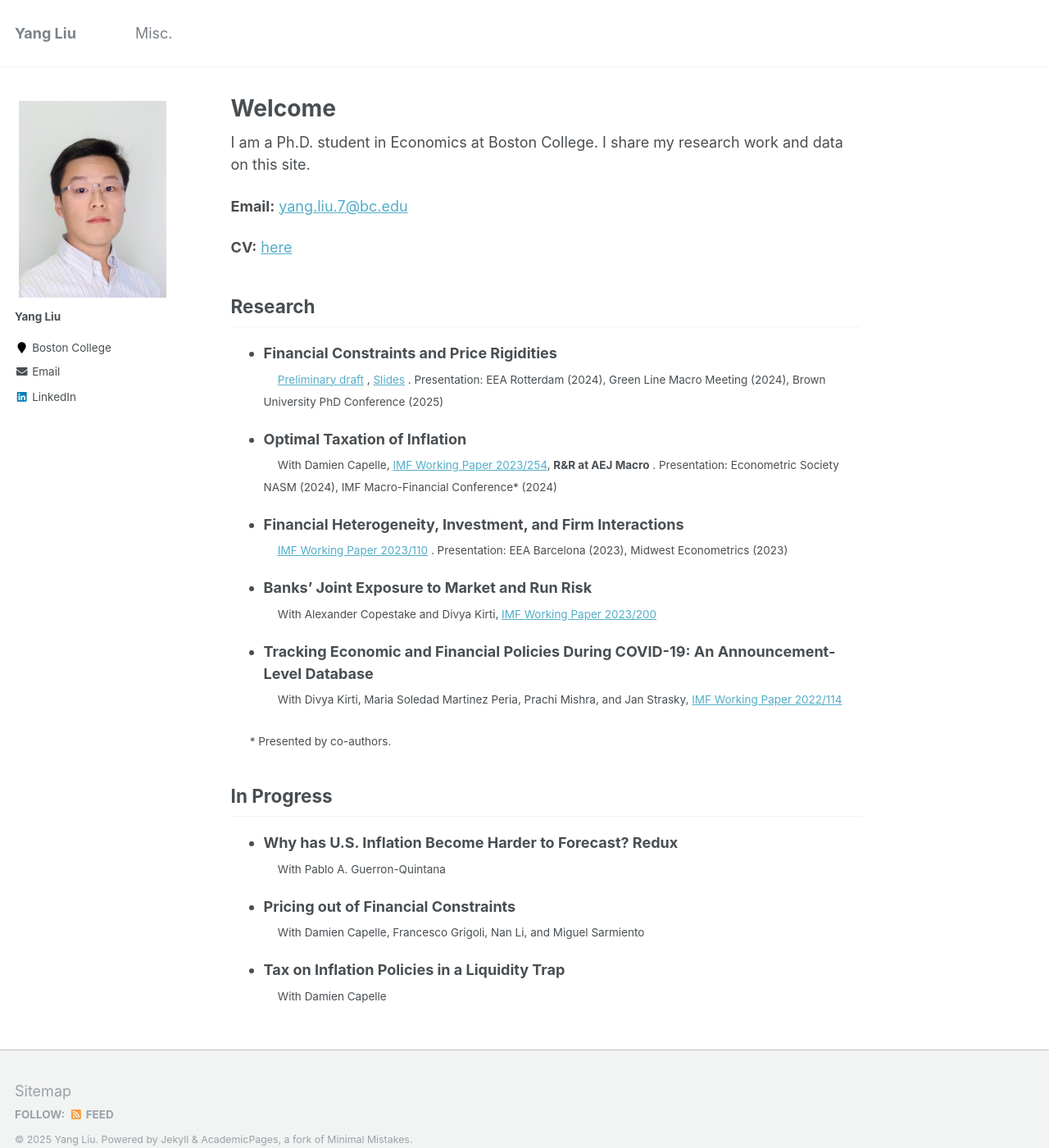
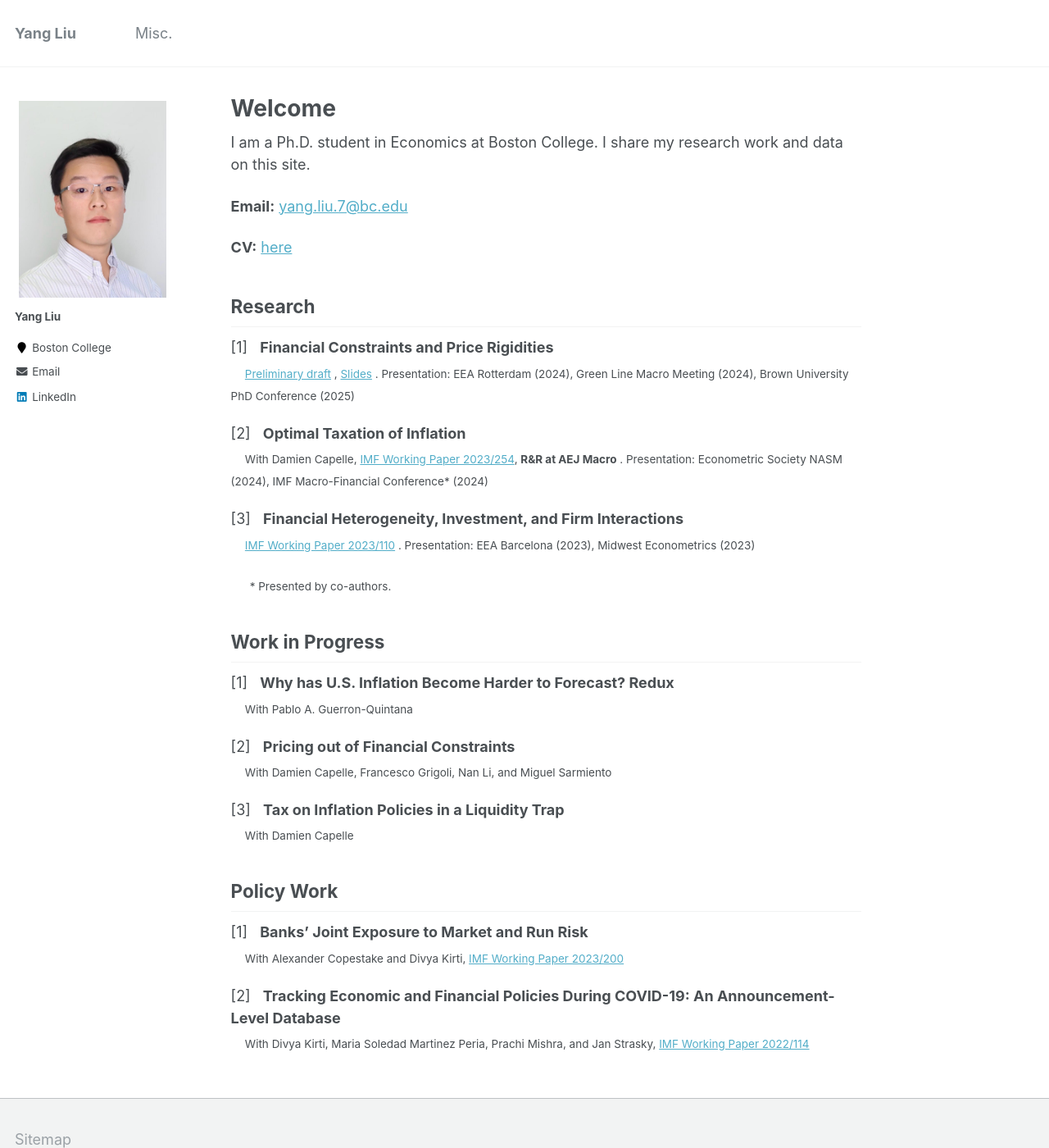
Before and after one commit to yangliu-95/yangliu-95.github.io, a Jekyll site: the page built from _pages/home.md, in a window 1280 px wide and 1400 px high. Shown: the whole window at 82% size. Built offline with Jekyll 4.4.1, drawn with Linux system fonts in a browser that asks for light colours.

Commit message:
Update home.md

```diff
--- a/_pages/home.md
+++ b/_pages/home.md
@@ -16,32 +16,34 @@ I am a Ph.D. student in Economics at Boston College. I share my research work an
 
 ## Research
 
-* **Financial Constraints and Price Rigidities**  <br>
+[1] &nbsp; **Financial Constraints and Price Rigidities**  <br>
 <sub> &emsp; [Preliminary draft](files/Finance_Inflation_apr2025.pdf) , [Slides](files/Finance_Inflation_EEA2024_YL.pdf) . Presentation: EEA Rotterdam (2024), Green Line Macro Meeting (2024), Brown University PhD Conference (2025) <sub>
 
-* **Optimal Taxation of Inflation**  <br>
+[2] &nbsp; **Optimal Taxation of Inflation**  <br>
 <sub> &emsp;  With Damien Capelle,  [IMF Working Paper 2023/254](https://www.imf.org/en/Publications/WP/Issues/2023/12/08/Optimal-Taxation-of-Inflation-542215), **R&R at AEJ Macro** . Presentation: Econometric Society NASM (2024), IMF Macro-Financial Conference* (2024) <sub>
 
-* **Financial Heterogeneity, Investment, and Firm Interactions**  <br>
+[3] &nbsp; **Financial Heterogeneity, Investment, and Firm Interactions**  <br>
 <sub> &emsp;  [IMF Working Paper 2023/110](https://www.imf.org/en/Publications/WP/Issues/2023/05/26/Financial-Heterogeneity-Investment-and-Firm-Interactions-533844) . Presentation: EEA Barcelona (2023), Midwest Econometrics (2023) <sub>
-
-* **Banks’ Joint Exposure to Market and Run Risk**  <br>
-<sub> &emsp;  With Alexander Copestake and Divya Kirti,  [IMF Working Paper 2023/200](https://www.imf.org/en/Publications/WP/Issues/2023/09/23/Banks-Joint-Exposure-to-Market-and-Run-Risk-539390) <sub>
-
-* **Tracking Economic and Financial Policies During COVID-19: An Announcement-Level Database**  <br>
-<sub> &emsp;  With Divya Kirti, Maria Soledad Martinez Peria, Prachi Mishra, and Jan Strasky, [IMF Working Paper 2022/114](https://www.imf.org/en/Publications/WP/Issues/2022/06/03/Tracking-Economic-and-Financial-Policies-During-COVID-19-An-Announcement-Level-Database-518896) <sub>
-
 
 &emsp; <sub> * Presented by co-authors. </sub>
 
 
-## In Progress
+## Work in Progress
 
-* **Why has U.S. Inflation Become Harder to Forecast? Redux**  <br>
+[1] &nbsp; **Why has U.S. Inflation Become Harder to Forecast? Redux**  <br>
 <sub> &emsp;  With Pablo A. Guerron-Quintana <sub>
 
-* **Pricing out of Financial Constraints**  <br>
+[2] &nbsp; **Pricing out of Financial Constraints**  <br>
 <sub> &emsp;  With Damien Capelle, Francesco Grigoli, Nan Li, and Miguel Sarmiento <sub>
 
-* **Tax on Inflation Policies in a Liquidity Trap**  <br>
+[3] &nbsp; **Tax on Inflation Policies in a Liquidity Trap**  <br>
 <sub> &emsp;  With Damien Capelle <sub>
+
+
+## Policy Work
+
+[1] &nbsp; **Banks’ Joint Exposure to Market and Run Risk**  <br>
+<sub> &emsp;  With Alexander Copestake and Divya Kirti,  [IMF Working Paper 2023/200](https://www.imf.org/en/Publications/WP/Issues/2023/09/23/Banks-Joint-Exposure-to-Market-and-Run-Risk-539390) <sub>
+
+[2] &nbsp; **Tracking Economic and Financial Policies During COVID-19: An Announcement-Level Database**  <br>
+<sub> &emsp;  With Divya Kirti, Maria Soledad Martinez Peria, Prachi Mishra, and Jan Strasky, [IMF Working Paper 2022/114](https://www.imf.org/en/Publications/WP/Issues/2022/06/03/Tracking-Economic-and-Financial-Policies-During-COVID-19-An-Announcement-Level-Database-518896) <sub>
```
